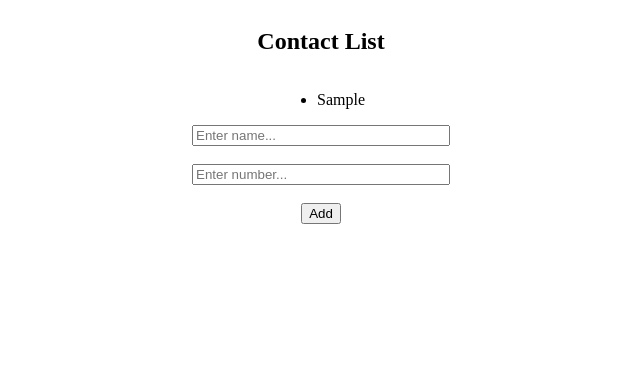
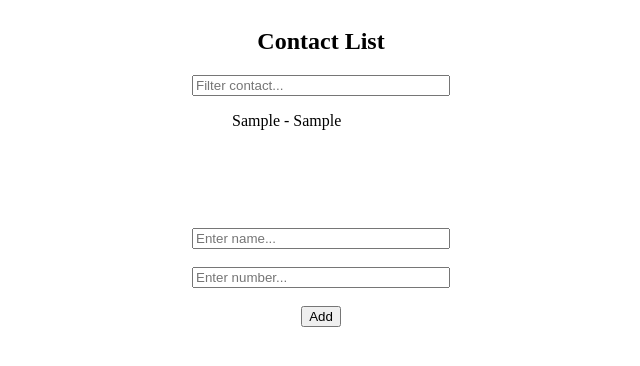
Before and after one commit to kobrak1/contacts-app, a React (Create React App) app: page / in a window 1280 px wide. Both pictures are taken after typing "Sample", "Sample" into the empty fields and a click on the input "Add". Shown: the top 366 px of the page, without its empty margins (319-959 px from the left). Built offline with nearby package versions, Linux system fonts and the light colour scheme.

Commit message:
filter feature added

```diff
--- a/src/App.css
+++ b/src/App.css
@@ -13,3 +13,9 @@
     align-items: center;
     margin: 0 auto;
 }
+
+.filter-container ul li {
+    display: flex;
+    justify-content: space-between;
+    align-items: center;
+}
--- a/src/components/FilterForm.js
+++ b/src/components/FilterForm.js
@@ -1,13 +1,29 @@
-import React from 'react'
+import React, { useState } from 'react'
 
 const FilterForm = ({contacts}) => {
-  console.log(contacts)
+  const [filterText, setFilterText] = useState('');
+
+  //function to filter the users
+  const filtered = contacts.filter((item) => {
+    return Object.keys(item).some(key =>
+      item[key].toString().toLowerCase().includes(filterText.toLocaleLowerCase())
+     )
+  })
+
   return (
-    <ul>
-      {contacts.map((contact, i) =>
-        <li key={i}> {contact.fullname} </li>
-      )}
-    </ul>
+    <div className='filter-container'>
+      <input
+      style={{width:'250px'}}
+        type="text"
+        placeholder='Filter contact...'
+        value={filterText}
+        onChange={e => setFilterText(e.target.value)} />
+      <ul style={{display:'flex', flexDirection:'column', minHeight:'100px'}}>
+        {filtered.map((person, i) =>
+          <li key={i}> {person.fullname} - {person.phone_number} </li>
+        )}
+      </ul>
+    </div>
   )
 }
 
--- a/src/components/InputForm.js
+++ b/src/components/InputForm.js
@@ -46,7 +46,6 @@ const InputForm = ({addContact, contacts}) => {
           value={'Add'} />
       </div>
     </form>
-
   )
 }
 
```
